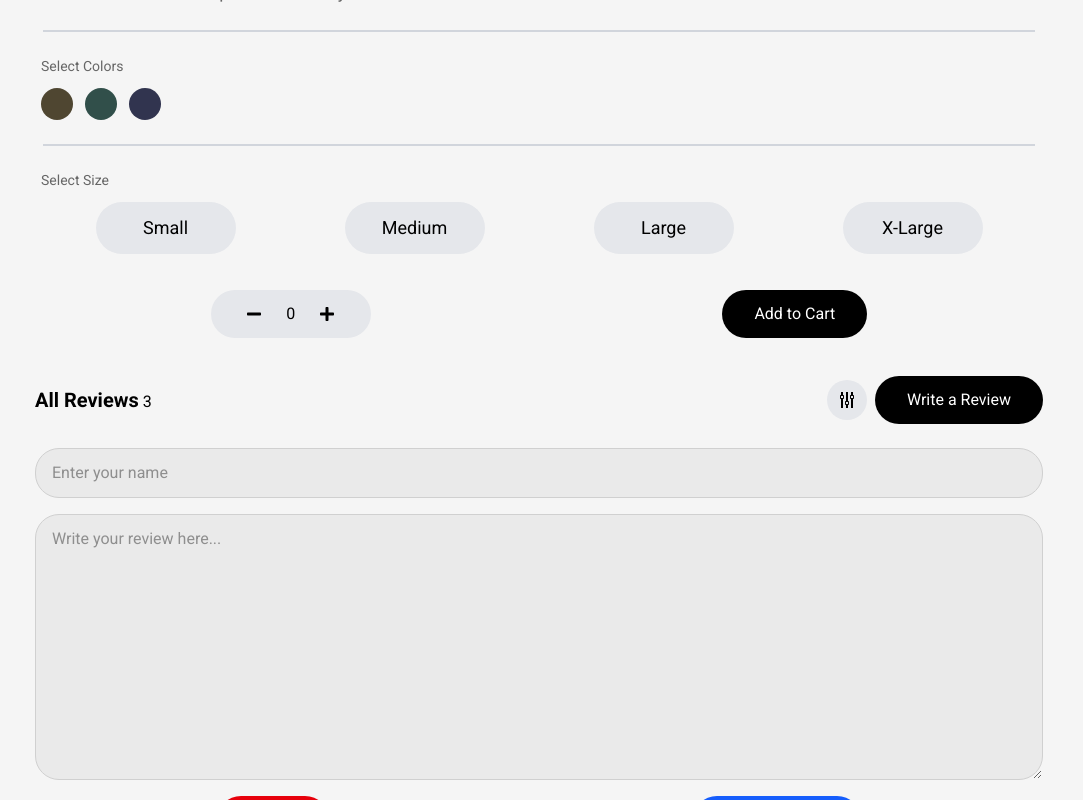
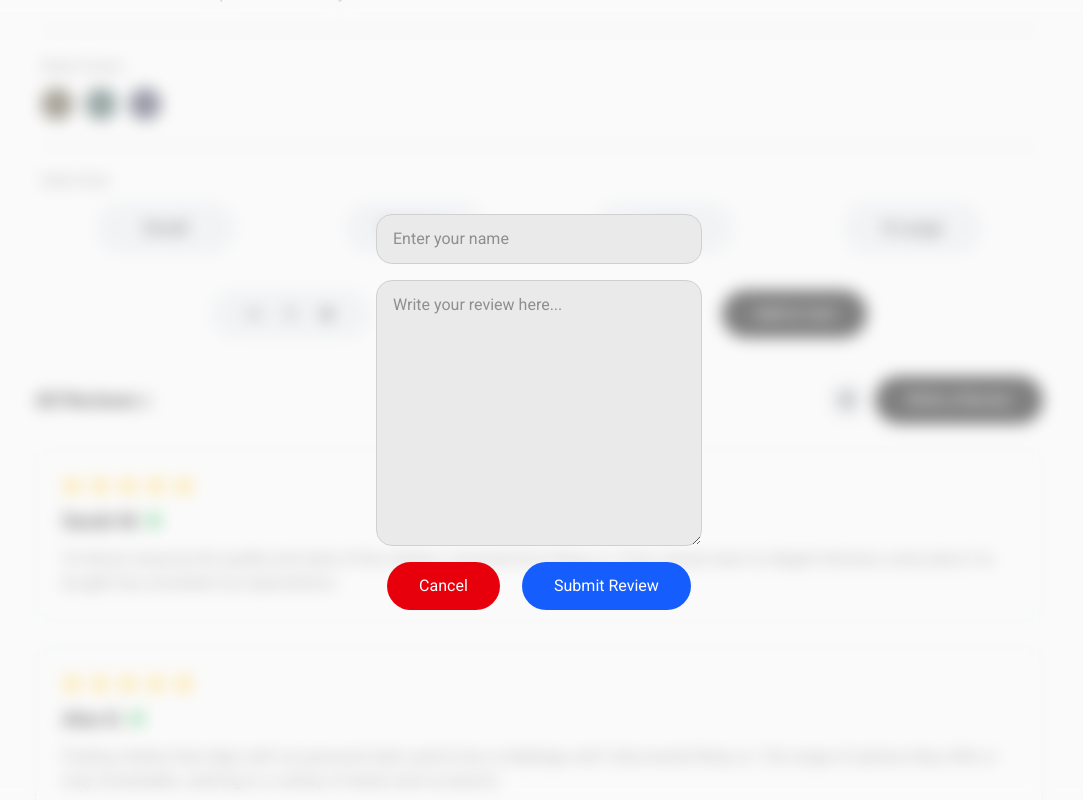
Before and after one commit to Kaydev-cmd/shop-co-web-app, a Next.js app: page /product/black-shirt in a window 1280 px wide. Both pictures are taken after a click on the button "Write a Review". Shown: the part 1344-2144 px from the top of the page, without its empty margins (101-1184 px from the left). Built offline with nearby package versions, Linux system fonts and the light colour scheme.

Commit message:
feat: apply light translucent backdrop and center modal with blur effect

```diff
--- a/components/common/Reviews.tsx
+++ b/components/common/Reviews.tsx
@@ -65,6 +65,7 @@ const Reviews = () => {
       </div>
 
       {showForm && (
+        <div className="fixed inset-0 z-50 bg-white/50 backdrop-blur-sm flex justify-center items-center">
           <form
             onSubmit={handleSubmit}
             className="flex flex-col gap-4"
@@ -74,8 +75,11 @@ const Reviews = () => {
               type="text"
               placeholder="Enter your name"
               value={formData.name}
-            onChange={(e) => setFormData({ ...formData, name: e.target.value })}
+              onChange={(e) =>
+                setFormData({ ...formData, name: e.target.value })
+              }
               required
+              style={{ borderRadius: "16px" }}
             />
             <textarea
               placeholder="Write your review here..."
@@ -86,6 +90,7 @@ const Reviews = () => {
                 setFormData({ ...formData, review: e.target.value })
               }
               required
+              style={{ borderRadius: "16px" }}
             />
             <div className="flex justify-around items-center">
               <button className="bg-red-600" onClick={() => setShowForm(false)}>
@@ -96,6 +101,7 @@ const Reviews = () => {
               </button>
             </div>
           </form>
+        </div>
       )}
 
       <div className="flex flex-col gap-6" style={{ marginTop: "24px" }}>
```
Lines whose indentation alone changed are shown as unchanged.
